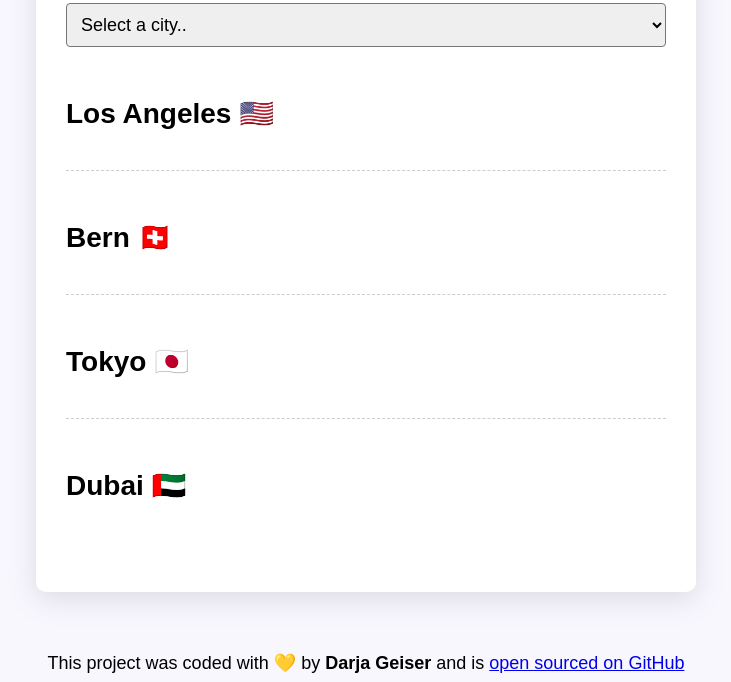
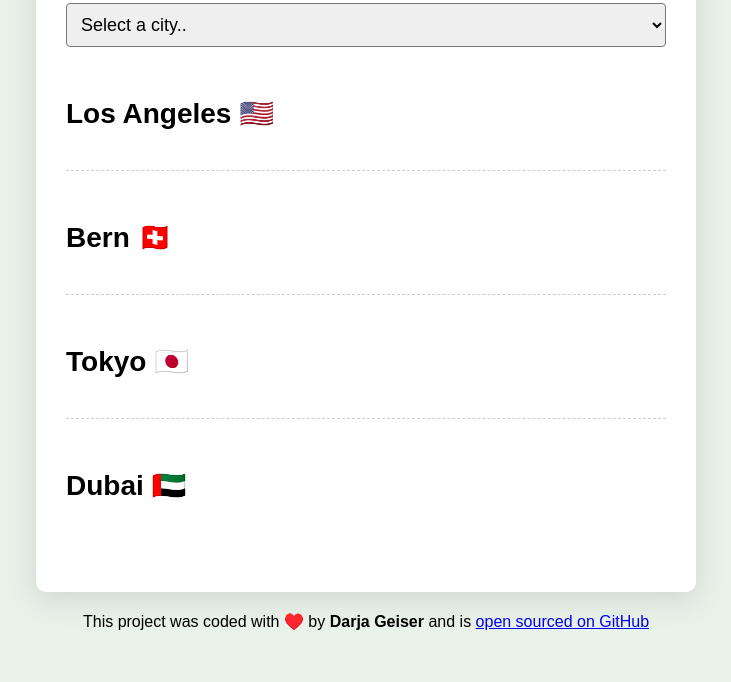
Before and after one commit to darjageiser/world-clock, a plain HTML site: page index.html in a window 1280 px wide. Shown: the part 177-859 px from the top of the page, without its empty margins (274-1005 px from the left). After the commit the page ends 816 px from the top, so only its background shows below. Drawn offline with nearby package versions, Linux system fonts and the light colour scheme; a script that the page names is missing.

Commit message:
Added some CSS

```diff
--- a/index.html
+++ b/index.html
@@ -54,7 +54,7 @@
       </div>
     </div>
     <footer>
-      This project was coded with 💛 by <strong>Darja Geiser</strong> and is
+      This project was coded with ♥️ by <strong>Darja Geiser</strong> and is
       <a href="https://github.com/darjageiser/world-clock.git">
         open sourced on GitHub</a
       >
--- a/src/style.css
+++ b/src/style.css
@@ -1,5 +1,5 @@
 body {
-  background-color: #f9f7fe;
+  background-color: rgba(49, 132, 47, 0.1);
   font-family: sans-serif;
 }
 
@@ -59,6 +59,7 @@ select {
 
 footer {
   text-align: center;
-  font-size: 18px;
-  color: rgba (0, 0, 0, 0.6);
+  font-size: 16px;
+  color: rgba (246, 249, 24, 0.6);
+  margin-top: -40px;
 }
```
